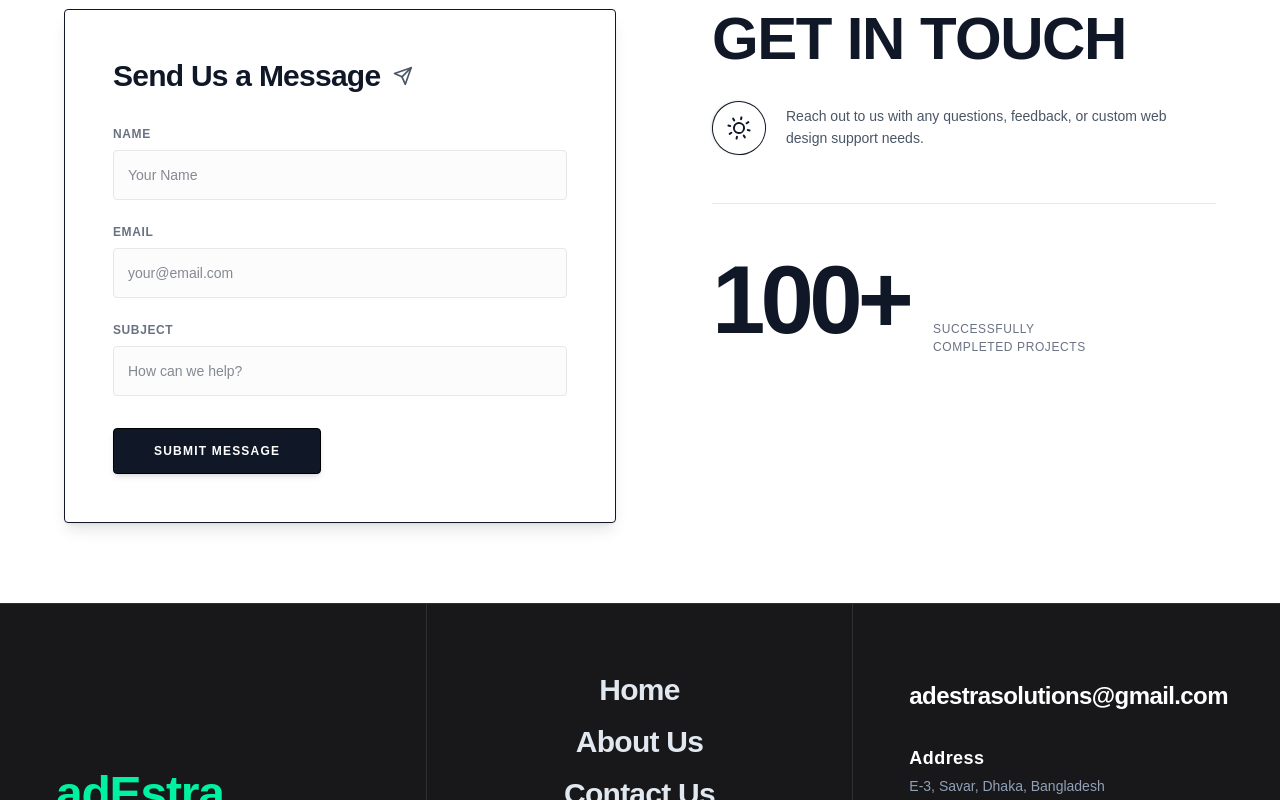
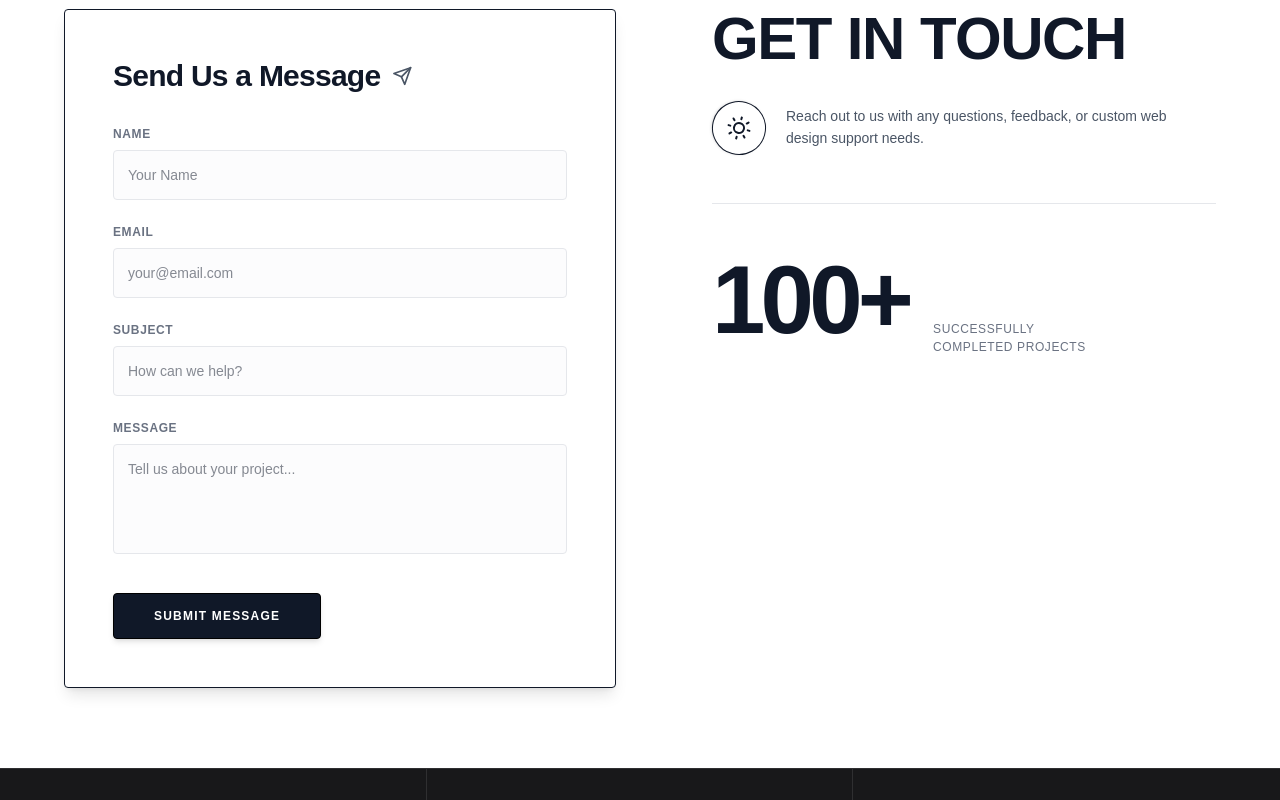
Before and after one commit to Sojib-Ahmed07/adEstra, a Next.js app: page /contact in a window 1280 px wide. Shown: the part 640-1440 px from the top of the page. Built offline with nearby package versions, Linux system fonts and the light colour scheme.

Commit message:
contact functionality

```diff
--- a/src/app/contact/page.jsx
+++ b/src/app/contact/page.jsx
@@ -1,8 +1,8 @@
 'use client'
 
-import React from 'react'
+import React, { useState } from 'react'
 import { motion } from 'framer-motion'
-import { FiSun, FiSend } from 'react-icons/fi'
+import { FiSun, FiSend, FiCheckCircle, FiAlertCircle, FiLoader } from 'react-icons/fi'
 
 // Animation Variants
 const staggerContainer = {
@@ -46,21 +46,18 @@ const letterAnimation = {
 const locations = [
   {
     title: 'Pennsylvania',
-    // High quality city architecture image
     image:
       'https://images.unsplash.com/photo-1517309260469-be69e5720138?auto=format&fit=crop&w=800&q=80',
     alt: 'Pennsylvania Architecture',
   },
   {
     title: 'Bangladesh',
-    // Updated working image link: National Martyrs' Monument at Savar
     image:
       'https://images.unsplash.com/photo-1628172904838-89c5f87b3e1c?auto=format&fit=crop&w=800&q=80',
     alt: 'Bangladesh National Monument',
   },
   {
     title: 'Tasmania',
-    // High quality harbor / city waterfront image
     image:
       'https://images.unsplash.com/photo-1506973035872-a4ec16b8e8d9?auto=format&fit=crop&w=800&q=80',
     alt: 'Tasmania Harbor',
@@ -69,6 +66,68 @@ const locations = [
 
 export default function ContactPage() {
   const headingText = 'GET IN TOUCH'
+
+  // Form state management
+  const [formData, setFormData] = useState({
+    name: '',
+    email: '',
+    subject: '',
+    message: '',
+  })
+  const [status, setStatus] = useState({
+    submitting: false,
+    success: false,
+    error: false,
+    message: '',
+  })
+
+  const handleChange = (e) => {
+    setFormData((prev) => ({ ...prev, [e.target.name]: e.target.value }))
+  }
+
+  const handleSubmit = async (e) => {
+    e.preventDefault()
+    setStatus({ submitting: true, success: false, error: false, message: '' })
+
+    try {
+      const response = await fetch('https://api.web3forms.com/submit', {
+        method: 'POST',
+        headers: {
+          'Content-Type': 'application/json',
+          Accept: 'application/json',
+        },
+        body: JSON.stringify({
+          // Replace with your Web3Forms Access Key
+          access_key: process.env.WEB3FORMS_ACCESS_KEY || 'YOUR_ACCESS_KEY_HERE',
+          name: formData.name,
+          email: formData.email,
+          subject: formData.subject || 'New Contact Form Submission',
+          message: formData.message || 'No additional message provided.',
+        }),
+      })
+
+      const result = await response.json()
+
+      if (result.success) {
+        setStatus({
+          submitting: false,
+          success: true,
+          error: false,
+          message: 'Thank you! Your message has been sent successfully.',
+        })
+        setFormData({ name: '', email: '', subject: '', message: '' })
+      } else {
+        throw new Error(result.message || 'Something went wrong.')
+      }
+    } catch (err) {
+      setStatus({
+        submitting: false,
+        success: false,
+        error: true,
+        message: err.message || 'Failed to send message. Please try again.',
+      })
+    }
+  }
 
   return (
     <main className="w-full min-h-screen bg-white text-gray-900 font-sans py-20 px-6 lg:px-16 overflow-hidden">
@@ -92,7 +151,6 @@ export default function ContactPage() {
               }}
               className="group border border-gray-200 p-8 rounded-sm bg-white flex flex-col items-center text-center shadow-sm hover:shadow-xl hover:border-black transition-all duration-300"
             >
-              {/* Location Title with Hover Line Effect */}
               <motion.h3
                 variants={scaleUp}
                 className="text-2xl font-bold tracking-tight text-gray-900 mb-6 relative pb-2"
@@ -101,7 +159,6 @@ export default function ContactPage() {
                 <span className="absolute bottom-0 left-1/2 -translate-x-1/2 w-0 h-[2px] bg-black group-hover:w-full transition-all duration-300" />
               </motion.h3>
 
-              {/* Image Container with Zoom Reveal */}
               <div className="w-full aspect-[4/3] overflow-hidden rounded-sm bg-gray-100">
                 <motion.img
                   src={loc.image}
@@ -142,7 +199,7 @@ export default function ContactPage() {
               </motion.span>
             </motion.h2>
 
-            <form onSubmit={(e) => e.preventDefault()} className="space-y-6">
+            <form onSubmit={handleSubmit} className="space-y-6">
               <motion.div variants={fadeInUp}>
                 <label
                   htmlFor="name"
@@ -154,6 +211,10 @@ export default function ContactPage() {
                   whileFocus={{ scale: 1.01, borderColor: '#000' }}
                   type="text"
                   id="name"
+                  name="name"
+                  required
+                  value={formData.name}
+                  onChange={handleChange}
                   placeholder="Your Name"
                   className="w-full p-3.5 border border-gray-200 rounded-sm focus:outline-none text-sm transition-all bg-gray-50/50 focus:bg-white"
                 />
@@ -170,6 +231,10 @@ export default function ContactPage() {
                   whileFocus={{ scale: 1.01, borderColor: '#000' }}
                   type="email"
                   id="email"
+                  name="email"
+                  required
+                  value={formData.email}
+                  onChange={handleChange}
                   placeholder="your@email.com"
                   className="w-full p-3.5 border border-gray-200 rounded-sm focus:outline-none text-sm transition-all bg-gray-50/50 focus:bg-white"
                 />
@@ -186,23 +251,68 @@ export default function ContactPage() {
                   whileFocus={{ scale: 1.01, borderColor: '#000' }}
                   type="text"
                   id="subject"
+                  name="subject"
+                  value={formData.subject}
+                  onChange={handleChange}
                   placeholder="How can we help?"
                   className="w-full p-3.5 border border-gray-200 rounded-sm focus:outline-none text-sm transition-all bg-gray-50/50 focus:bg-white"
                 />
               </motion.div>
 
+              <motion.div variants={fadeInUp}>
+                <label
+                  htmlFor="message"
+                  className="block text-xs font-semibold uppercase tracking-wider text-gray-500 mb-2"
+                >
+                  Message
+                </label>
+                <motion.textarea
+                  whileFocus={{ scale: 1.01, borderColor: '#000' }}
+                  id="message"
+                  name="message"
+                  rows={4}
+                  value={formData.message}
+                  onChange={handleChange}
+                  placeholder="Tell us about your project..."
+                  className="w-full p-3.5 border border-gray-200 rounded-sm focus:outline-none text-sm transition-all bg-gray-50/50 focus:bg-white resize-none"
+                />
+              </motion.div>
+
+              {/* Success / Error Notification */}
+              {status.success && (
+                <div className="flex items-center gap-2 p-3 bg-emerald-50 border border-emerald-200 text-emerald-800 text-xs rounded-sm">
+                  <FiCheckCircle className="w-4 h-4 text-emerald-600 shrink-0" />
+                  <span>{status.message}</span>
+                </div>
+              )}
+
+              {status.error && (
+                <div className="flex items-center gap-2 p-3 bg-rose-50 border border-rose-200 text-rose-800 text-xs rounded-sm">
+                  <FiAlertCircle className="w-4 h-4 text-rose-600 shrink-0" />
+                  <span>{status.message}</span>
+                </div>
+              )}
+
               <motion.div variants={fadeInUp} className="pt-2">
                 <motion.button
                   whileHover={{
-                    scale: 1.03,
+                    scale: status.submitting ? 1 : 1.03,
                     backgroundColor: '#000000',
                     color: '#ffffff',
                   }}
-                  whileTap={{ scale: 0.97 }}
+                  whileTap={{ scale: status.submitting ? 1 : 0.97 }}
                   type="submit"
-                  className="w-full md:w-auto px-10 py-3.5 bg-gray-900 text-white text-xs font-semibold uppercase tracking-widest transition-colors rounded-sm border border-black shadow-md"
+                  disabled={status.submitting}
+                  className="w-full md:w-auto px-10 py-3.5 bg-gray-900 text-white text-xs font-semibold uppercase tracking-widest transition-colors rounded-sm border border-black shadow-md flex items-center justify-center gap-2 disabled:opacity-60 disabled:cursor-not-allowed"
                 >
-                  Submit Message
+                  {status.submitting ? (
+                    <>
+                      <FiLoader className="w-4 h-4 animate-spin" />
+                      <span>Sending...</span>
+                    </>
+                  ) : (
+                    <span>Submit Message</span>
+                  )}
                 </motion.button>
               </motion.div>
             </form>
@@ -214,7 +324,6 @@ export default function ContactPage() {
             className="lg:col-span-6 lg:pl-12 space-y-12"
           >
             <div>
-              {/* Staggered Letter Text Animation for GET IN TOUCH */}
               <motion.div
                 variants={staggerContainer}
                 className="flex flex-wrap text-4xl md:text-6xl font-extrabold tracking-tight text-gray-900 mb-8 overflow-hidden"
@@ -230,7 +339,6 @@ export default function ContactPage() {
                 ))}
               </motion.div>
 
-              {/* Floating Sun Icon + Paragraph */}
               <motion.div variants={fadeInUp} className="flex items-start gap-5">
                 <motion.div
                   animate={{ rotate: 360 }}
@@ -247,7 +355,6 @@ export default function ContactPage() {
 
             <motion.hr variants={fadeInUp} className="border-gray-200" />
 
-            {/* Stat Counter with Pulse Animation */}
             <motion.div variants={fadeInUp} className="flex items-baseline gap-6 group">
               <motion.span
                 whileHover={{ scale: 1.1 }}
```
